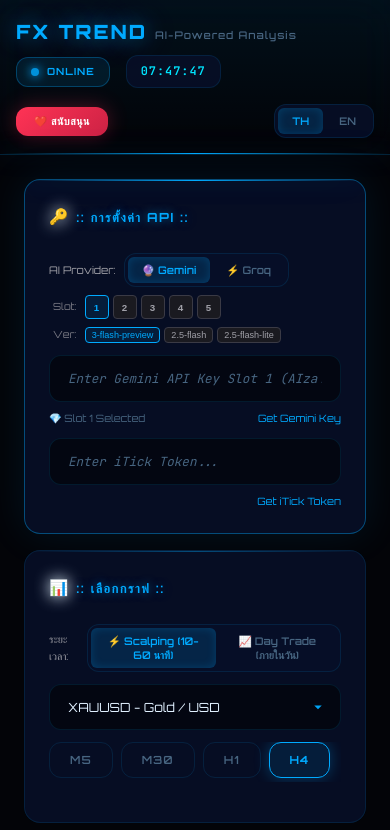
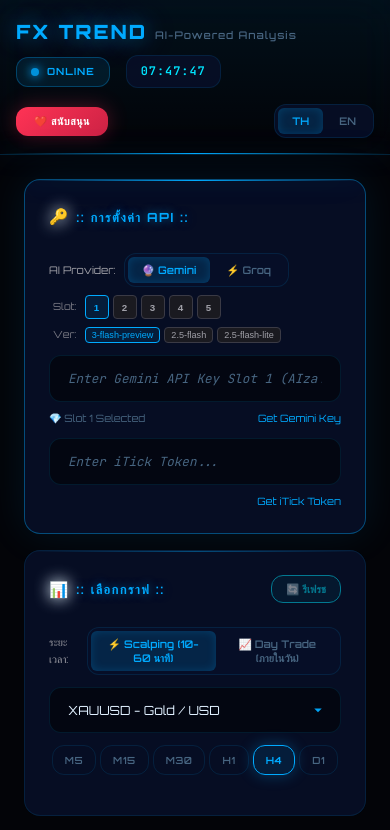
Before and after one commit to warintum/fx-trend, a React (Vite) app: page / in a window 390 px wide. Shown: the top 830 px of the page. Built offline with nearby package versions, Linux system fonts and the light colour scheme.

Commit message:
เพิ่ม TF M15 D1

```diff
--- a/src/App.tsx
+++ b/src/App.tsx
@@ -5,6 +5,7 @@
     AnalysisResult,
     SYMBOLS,
     Timeframe,
+    TimeframeData,
 } from './types';
 import { getMultiTimeframeData } from './services/itickApi';
 import { analyzeMarket as analyzeGemini } from './services/geminiApi';
@@ -15,12 +16,6 @@
 import { formatPrice } from './utils/formatters';
 import './index.css';
 
-type TimeframeData = {
-    M5: KlineData[];
-    M30: KlineData[];
-    H1: KlineData[];
-    H4: KlineData[];
-};
 
 function App() {
     // State
@@ -330,6 +325,42 @@
         }
     };
 
+    // Refresh chart only (no AI analysis)
+    const handleRefreshChart = async () => {
+        if (!itickToken) {
+            setError('กรุณาใส่ iTick Token');
+            return;
+        }
+
+        setLoading(true);
+        setError(null);
+
+        try {
+            const symbolInfo = SYMBOLS.find(s => s.code === selectedSymbol);
+            const region = symbolInfo?.region || 'GB';
+            const category = (symbolInfo as any)?.category || 'forex';
+
+            const data = await getMultiTimeframeData(itickToken, selectedSymbol, region, category);
+
+            if (!data.M5 || data.M5.length === 0) {
+                throw new Error('ไม่พบข้อมูลกราฟของสินทรัพย์นี้ในขณะนี้ (อาจเป็นช่วงตลาดปิด)');
+            }
+
+            setKlineData(data);
+        } catch (err) {
+            setError(err instanceof Error ? err.message : 'เกิดข้อผิดพลาด');
+        } finally {
+            setLoading(false);
+
+            // Set cooldown until next minute boundary
+            const now = new Date();
+            const secondsUntilNextMinute = 60 - now.getSeconds();
+            const endTime = Date.now() + secondsUntilNextMinute * 1000;
+            localStorage.setItem('cooldown_end_time', endTime.toString());
+            setCooldown(secondsUntilNextMinute);
+        }
+    };
+
     // Copy signal
     const handleCopySignal = () => {
         if (!analysisResult?.signal) return;
@@ -351,9 +382,11 @@
 
     const tabs: { id: Timeframe, label: string }[] = [
         { id: 'M5', label: 'M5' },
+        { id: 'M15', label: 'M15' },
         { id: 'M30', label: 'M30' },
         { id: 'H1', label: 'H1' },
         { id: 'H4', label: 'H4' },
+        { id: 'D1', label: 'D1' },
     ];
 
     return (
@@ -597,9 +630,19 @@
 
                     {/* Chart Selection */}
                     <div className="card">
-                        <div className="card-header">
-                            <span className="card-icon">📊</span>
-                            <span className="card-title">:: เลือกกราฟ ::</span>
+                        <div className="card-header" style={{ justifyContent: 'space-between' }}>
+                            <div style={{ display: 'flex', alignItems: 'center', gap: '8px' }}>
+                                <span className="card-icon">📊</span>
+                                <span className="card-title">:: เลือกกราฟ ::</span>
+                            </div>
+                            <button
+                                className="refresh-header-btn"
+                                onClick={handleRefreshChart}
+                                disabled={loading || cooldown > 0 || !itickToken}
+                                title="รีเฟรชกราฟ"
+                            >
+                                {loading ? '↻' : cooldown > 0 ? `↻ ${cooldown}s` : '🔄 รีเฟรช'}
+                            </button>
                         </div>
 
                         {/* Trade Duration Toggle */}
--- a/src/index.css
+++ b/src/index.css
@@ -389,6 +389,32 @@
   letter-spacing: 1.5px;
 }
 
+/* Refresh Button in Header */
+.refresh-header-btn {
+  padding: 6px 14px;
+  background: rgba(0, 229, 255, 0.1);
+  border: 1px solid var(--neon-cyan);
+  border-radius: var(--radius-md);
+  color: var(--neon-cyan);
+  font-size: 0.75rem;
+  font-weight: 600;
+  font-family: var(--font-cyber);
+  cursor: pointer;
+  transition: all 0.3s ease;
+  white-space: nowrap;
+}
+
+.refresh-header-btn:hover:not(:disabled) {
+  background: rgba(0, 229, 255, 0.2);
+  box-shadow: 0 0 15px rgba(0, 229, 255, 0.3);
+  transform: translateY(-1px);
+}
+
+.refresh-header-btn:disabled {
+  opacity: 0.5;
+  cursor: not-allowed;
+}
+
 /* ========================================
    FORM CONTROLS - CYBER STYLE
    ======================================== */
@@ -499,6 +525,25 @@
   color: var(--neon-blue);
   font-weight: 700;
   box-shadow: 0 0 15px rgba(0, 170, 255, 0.3);
+}
+
+.tf-tab.refresh-btn {
+  margin-left: auto;
+  background: rgba(0, 170, 255, 0.05);
+  border-color: var(--neon-cyan);
+  color: var(--neon-cyan);
+}
+
+.tf-tab.refresh-btn:hover:not(:disabled) {
+  background: rgba(0, 229, 255, 0.15);
+  border-color: var(--neon-cyan);
+  color: var(--neon-cyan);
+  box-shadow: 0 0 15px rgba(0, 229, 255, 0.3);
+}
+
+.tf-tab.refresh-btn:disabled {
+  opacity: 0.5;
+  cursor: not-allowed;
 }
 
 /* ========================================
@@ -1226,9 +1271,16 @@
   }
 
   .tf-tabs {
-    overflow-x: auto;
-    flex-wrap: nowrap;
-    padding-bottom: var(--spacing-xs);
+    gap: 4px;
+    flex-wrap: wrap;
+    justify-content: center;
+  }
+
+  .tf-tab {
+    padding: 8px 12px;
+    font-size: 0.7rem;
+    letter-spacing: 0.5px;
+    flex: 0 0 auto;
   }
 
   .signal-action-row {
--- a/src/services/itickApi.ts
+++ b/src/services/itickApi.ts
@@ -119,7 +119,7 @@
     symbol: string,
     region: string = 'GB',
     category: string = 'forex'
-): Promise<{ M5: KlineData[]; M30: KlineData[]; H1: KlineData[]; H4: KlineData[] }> {
+): Promise<{ M5: KlineData[]; M15: KlineData[]; M30: KlineData[]; H1: KlineData[]; H4: KlineData[]; D1: KlineData[] }> {
     // Fetch all timeframes with delay to respect rate limit (5 calls/min)
     const delay = (ms: number) => new Promise(resolve => setTimeout(resolve, ms));
 
@@ -127,15 +127,23 @@
 
     const m5Data = await fetchKlineData(token, symbol, KTYPE_MAP.M5, 100, region, category);
     console.log('[iTick API] M5 data:', m5Data.length, 'candles');
-    await delay(500); // Slightly longer delay to be safe
+    await delay(300);
+
+    const m15Data = await fetchKlineData(token, symbol, KTYPE_MAP.M15, 100, region, category);
+    console.log('[iTick API] M15 data:', m15Data.length, 'candles');
+    await delay(300);
 
     const m30Data = await fetchKlineData(token, symbol, KTYPE_MAP.M30, 100, region, category);
     console.log('[iTick API] M30 data:', m30Data.length, 'candles');
-    await delay(500);
+    await delay(300);
 
     // Fetch more H1 data to aggregate into H4 (need 4x more for same number of H4 candles)
     const h1Data = await fetchKlineData(token, symbol, KTYPE_MAP.H1, 200, region, category);
     console.log('[iTick API] H1 data:', h1Data.length, 'candles');
+    await delay(300);
+
+    const d1Data = await fetchKlineData(token, symbol, KTYPE_MAP.D1, 100, region, category);
+    console.log('[iTick API] D1 data:', d1Data.length, 'candles');
 
     // Aggregate H1 to H4
     const h4Data = aggregateToH4(h1Data);
@@ -143,8 +151,10 @@
 
     return {
         M5: m5Data,
+        M15: m15Data,
         M30: m30Data,
         H1: h1Data.slice(-100), // Keep only latest 100
         H4: h4Data,
+        D1: d1Data,
     };
 }
--- a/src/types/index.ts
+++ b/src/types/index.ts
@@ -9,9 +9,11 @@
 
 export interface TimeframeData {
     M5: KlineData[];
+    M15: KlineData[];
     M30: KlineData[];
     H1: KlineData[];
     H4: KlineData[]; // Aggregated from H1
+    D1: KlineData[];
 }
 
 export type Timeframe = keyof TimeframeData;
```
